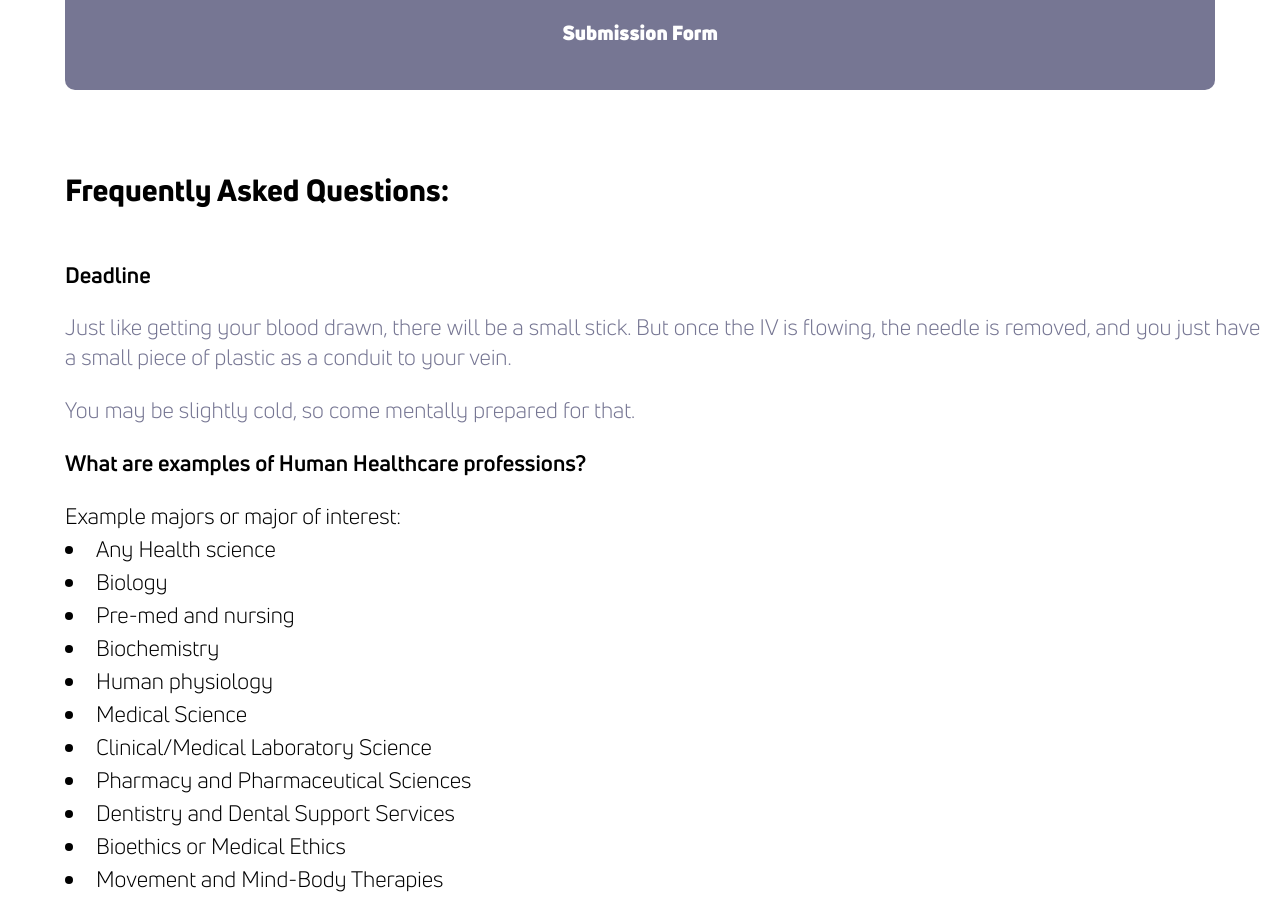
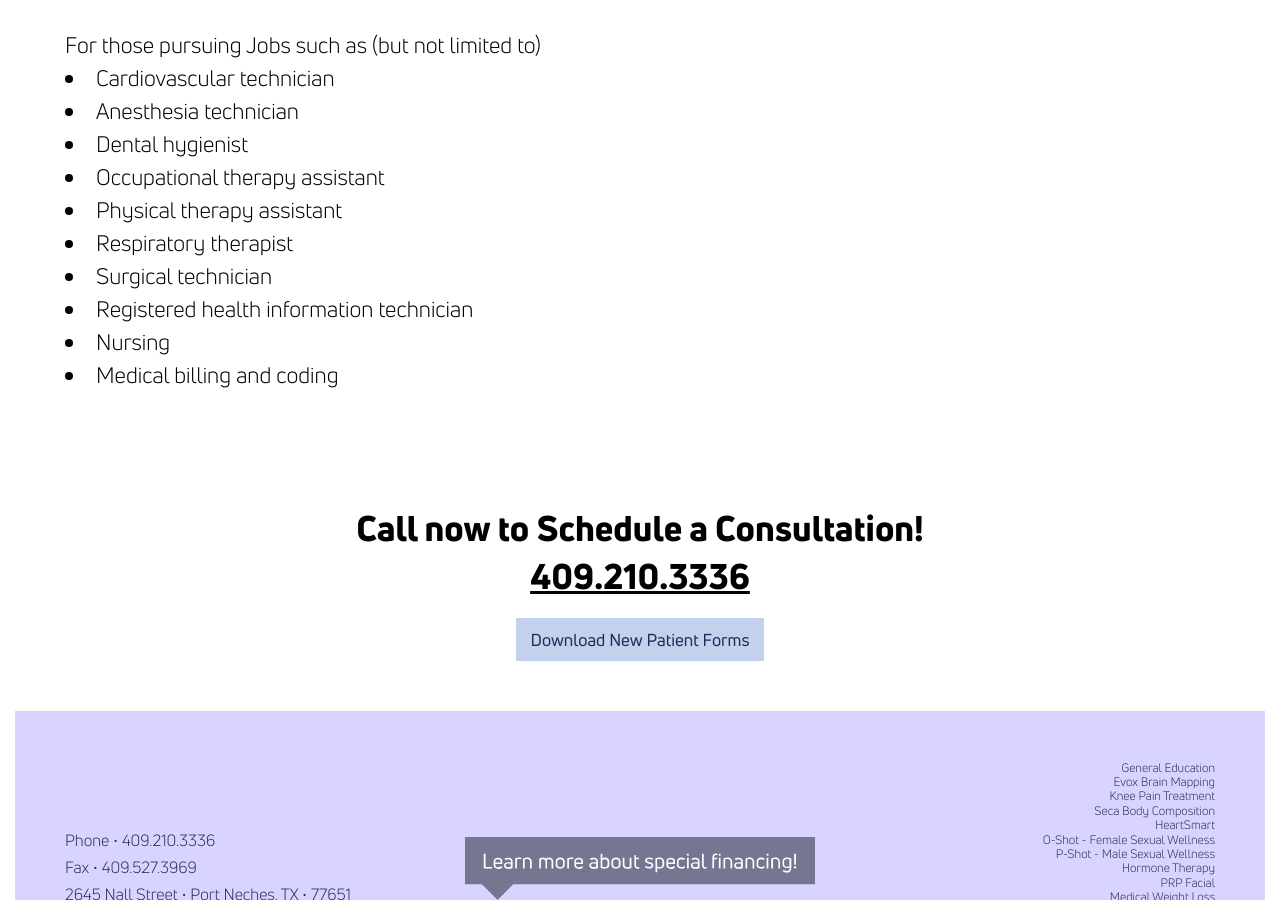
Before and after one commit to theneverwoods/gerstenberg.clinic, a Jekyll site: the page built from scholarship.html, in a window 1280 px wide and 900 px high, scrolled down 2463 px. Built offline with Jekyll 4.4.1, drawn with Linux system fonts in a browser that asks for light colours; some of the changed text lies outside the part shown.

Commit message:
Update scholarship.html

```diff
--- a/scholarship.html
+++ b/scholarship.html
@@ -8,12 +8,6 @@ description: "The gerstenberg.clinic Future of Wellness scholarship aims to supp
 keywords: "scholarship, future of wellness, future of wellness scholarship, Gerstenberg, Gertenberg, Gersteberg, Gerstenburg, Gurstenburg, Gutenberg, Gutenburg, Gurtenberg, Gurtenburg, Paul, Doctor, Dr,wellness,well,"
 
 ---
-
-
-<div class="row video">
-	<iframe class="assetIframe" style="border:0"
-			src="https://www.youtube.com/embed/playlist?list=PLxFTymMfPQOU-rfKOe3WJ51ZYyrTRYy-2"></iframe>
-</div>
 
 <div class="row">
 	<div class="two-thirds">
@@ -45,7 +39,7 @@ keywords: "scholarship, future of wellness, future of wellness scholarship, Gers
             </ul>
         <p>Video must be between 1-5 minutes.</p>
         <p>At the end of the video, please say, <i>“This video is an entry for gerstenberg.clinic’s 2023 Future of Wellness Scholarship.”</i></p>
-        <p>Upload your video to YouTube Facebook, or Instagram.</p>
+        <p>Upload your video to YouTube, Facebook, or Instagram.</p>
         <p>Tag "@gerstenberg.clinic" or "@gdotc" on your upload in the video comments. Must tag us for entry to be valid.</p>
         <p>Include URL linking to your video in your scholarship submission.</p>
 	</div>
@@ -77,12 +71,6 @@ keywords: "scholarship, future of wellness, future of wellness scholarship, Gers
 	<div class="two-thirds bottom">
         <h2 style="margin-top: 30px">Frequently Asked Questions:</h2>
 
-        <h3 style="margin-bottom: -30px;margin-top: 20px">Deadline</h3>
-		<p> Just like getting your blood drawn, there will be a small stick. But once the IV is flowing, the needle is removed, and you just have a small piece of plastic as a conduit to your vein.
-		</p>
-        <p>You may be slightly cold, so come mentally prepared for that.</p>
-
-
 		<h3 style="margin-bottom: -30px">What are examples of Human Healthcare professions?</h3>
         <ul>Example majors or major of interest:
             <li>Any Health science</li>
@@ -109,8 +97,6 @@ keywords: "scholarship, future of wellness, future of wellness scholarship, Gers
             <li>Nursing</li>
             <li>Medical billing and coding</li>
         </ul>
-
-
     </div>
 </div>
 
```
